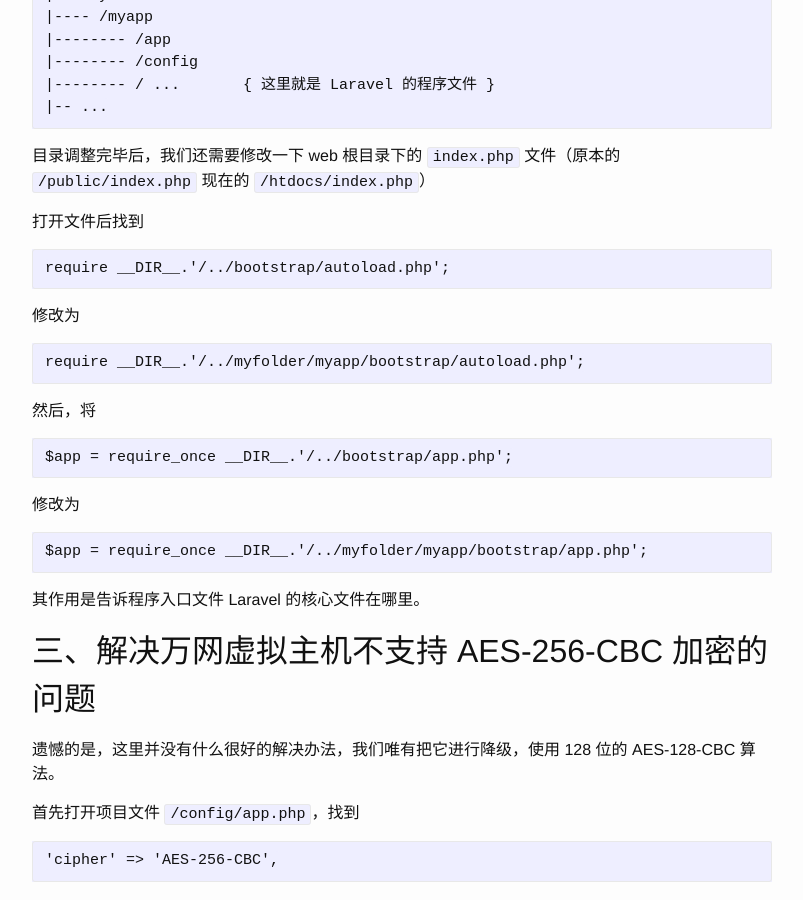
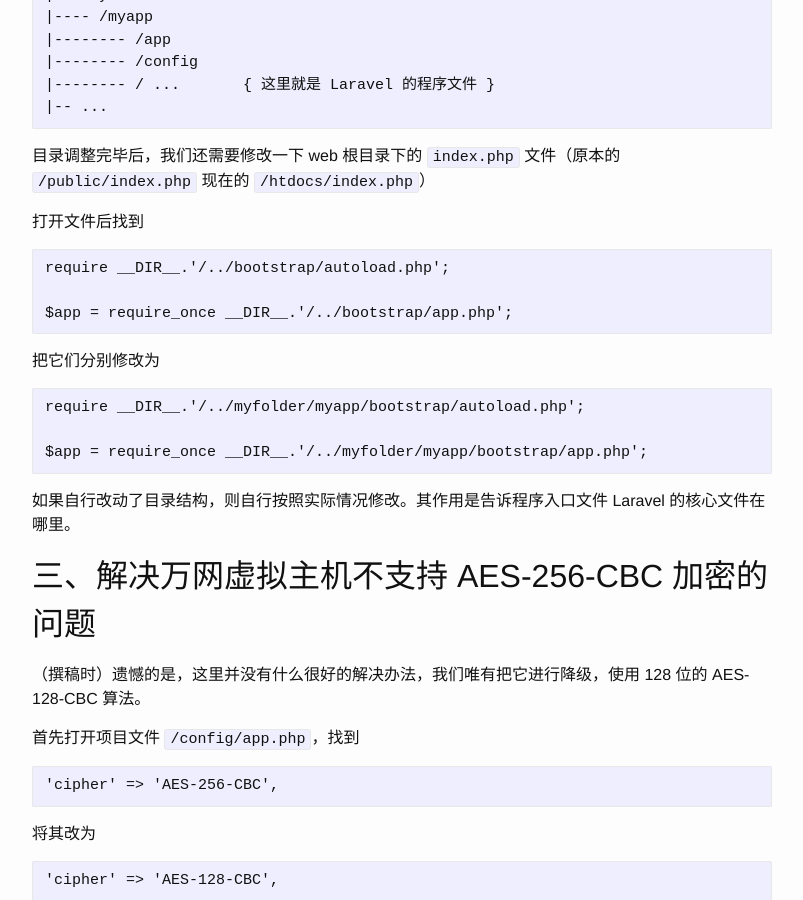
Before and after one commit to lizhineng/lizhineng.github.io, a Jekyll site: the page built from _posts/2016-04-06-deploying-laravel-application-on-wanwang.md, in a window 1280 px wide and 900 px high, scrolled down 2037 px. Shown: the whole window, without its empty margins (238-1041 px from the left). Built offline with Jekyll 4.4.1, drawn with Linux system fonts in a browser that asks for light colours.

Commit message:
Update post 'Deploying Laravel application on Wanwang'

```diff
--- a/_posts/2016-04-06-deploy-laravel-application-on-wanwang.md
+++ b/_posts/2016-04-06-deploying-laravel-application-on-wanwang.md
@@ -72,23 +72,19 @@ tags: php, laravel
 
     require __DIR__.'/../bootstrap/autoload.php';
 
-修改为
+    $app = require_once __DIR__.'/../bootstrap/app.php';
+
+把它们分别修改为
 
     require __DIR__.'/../myfolder/myapp/bootstrap/autoload.php';
 
-然后，将
-
-    $app = require_once __DIR__.'/../bootstrap/app.php';
-
-修改为
-
     $app = require_once __DIR__.'/../myfolder/myapp/bootstrap/app.php';
 
-其作用是告诉程序入口文件 Laravel 的核心文件在哪里。
+如果自行改动了目录结构，则自行按照实际情况修改。其作用是告诉程序入口文件 Laravel 的核心文件在哪里。
 
 ## 三、解决万网虚拟主机不支持 AES-256-CBC 加密的问题
 
-遗憾的是，这里并没有什么很好的解决办法，我们唯有把它进行降级，使用 128 位的 AES-128-CBC 算法。
+（撰稿时）遗憾的是，这里并没有什么很好的解决办法，我们唯有把它进行降级，使用 128 位的 AES-128-CBC 算法。
 
 首先打开项目文件 `/config/app.php`，找到
 
```
